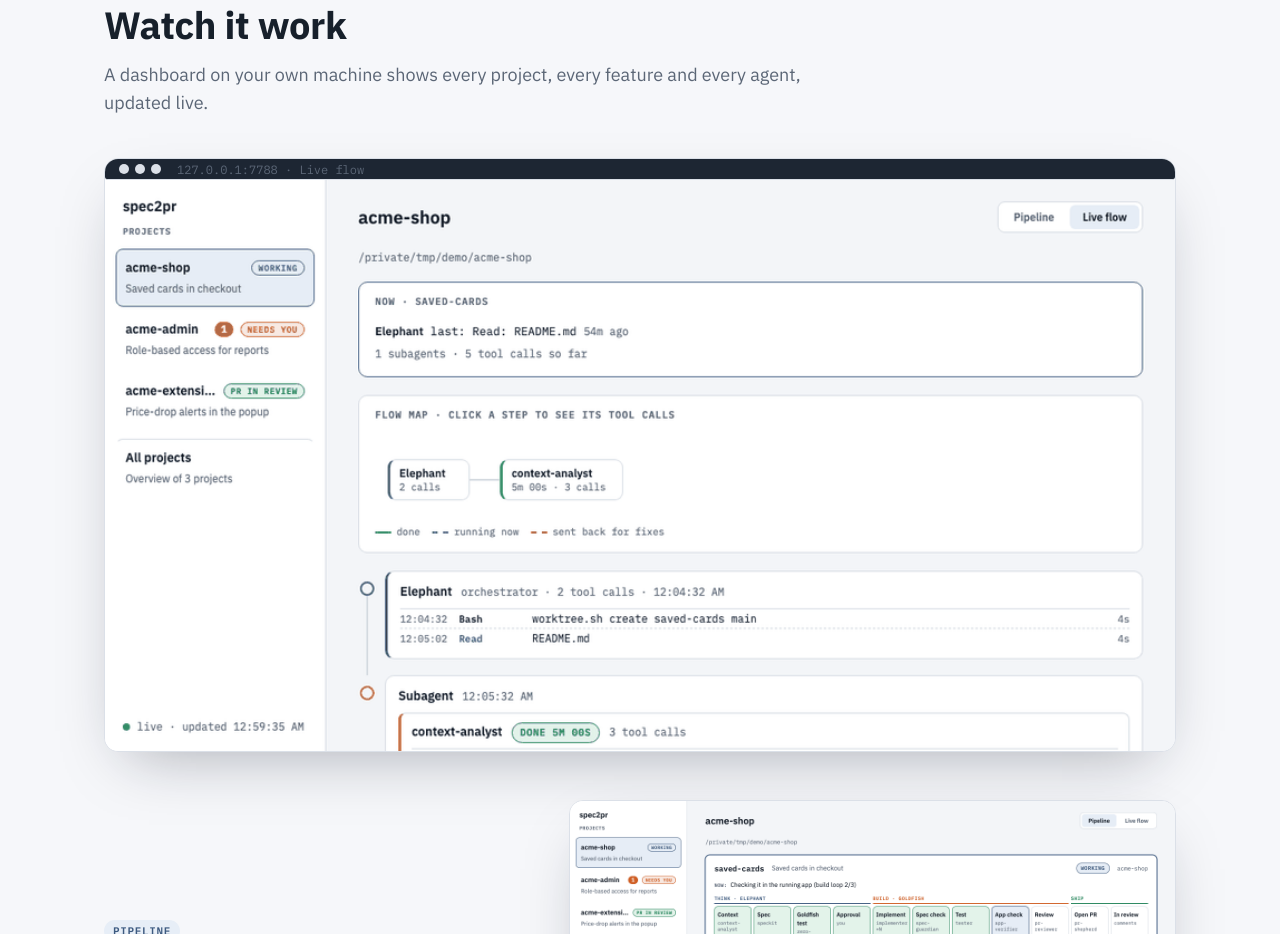
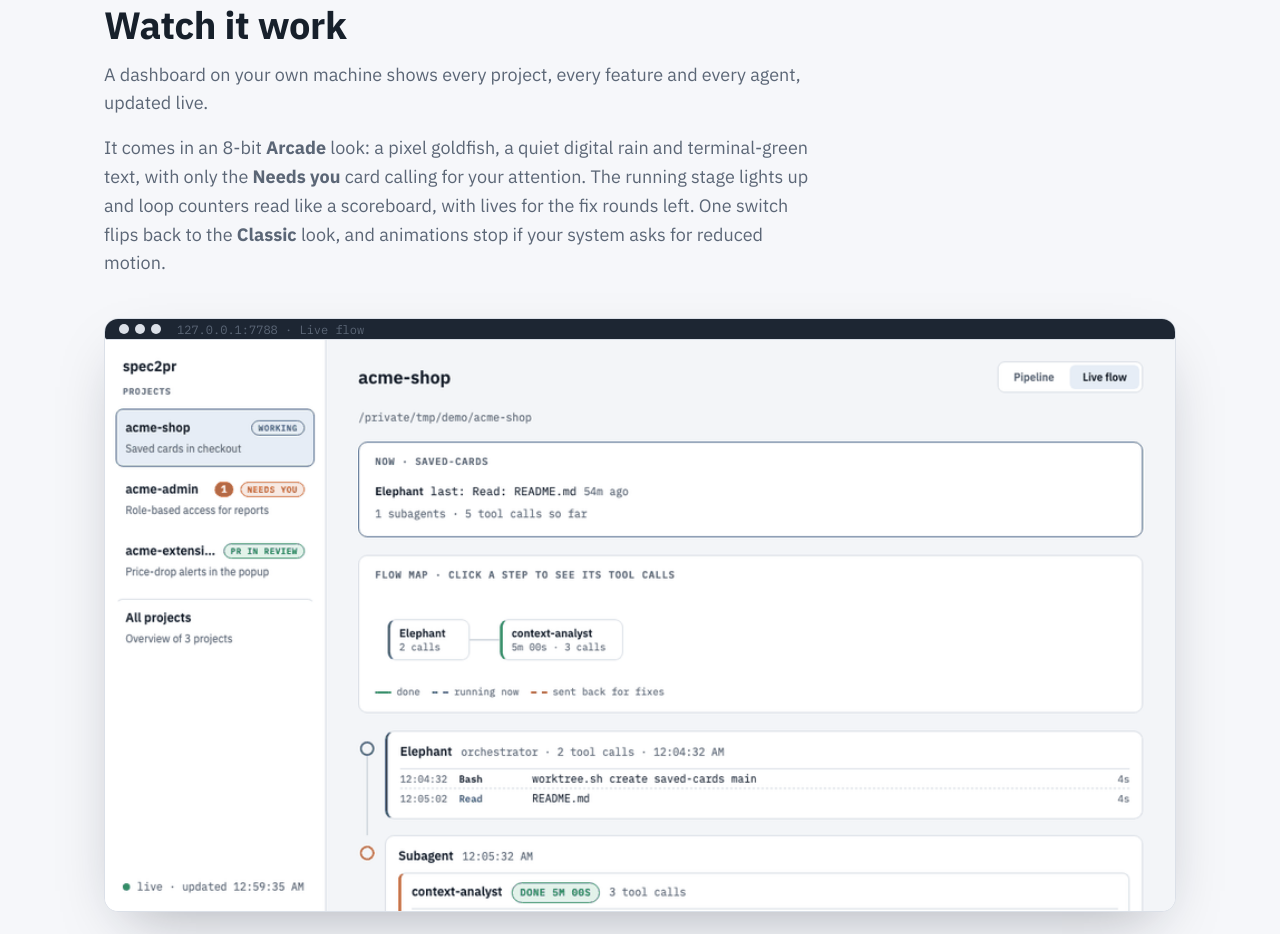
Before and after one commit to paulpriyam/spec2pr, a plain HTML site: page docs/index.html in a window 1280 px wide. Shown: the part 2234-3168 px from the top of the page. Drawn offline with Linux system fonts and the light colour scheme.

Commit message:
Describe the Arcade look in the README and on the website
Co-Authored-By: Claude Opus 5.5 <noreply@anthropic.com>

```diff
--- a/docs/index.html
+++ b/docs/index.html
@@ -328,6 +328,10 @@ footer .wrap{display:flex;gap:16px;flex-wrap:wrap;justify-content:space-between}
       <h2>Watch it work</h2>
       <p class="sub">A dashboard on your own machine shows every project, every feature and every agent,
         updated live.</p>
+      <p class="sub" style="margin-top:-24px">It comes in an 8-bit <b>Arcade</b> look: a pixel goldfish, a quiet digital rain and
+        terminal-green text, with only the <b>Needs you</b> card calling for your attention. The running stage
+        lights up and loop counters read like a scoreboard, with lives for the fix rounds left. One switch
+        flips back to the <b>Classic</b> look, and animations stop if your system asks for reduced motion.</p>
       <div class="frame" style="margin-bottom:48px">
         <div class="bar"><i></i><i></i><i></i><span>127.0.0.1:7788 · Live flow</span></div>
         <img src="images/spec2pr-demo.gif" width="960" height="512" loading="lazy" alt="The real spec2pr dashboard: the flow map growing as the agents gather requirements, write the spec, ask for approval, build in parallel, test, check the app and get sent back for a fix.">
```
Also changed, not shown: 1 other file.
